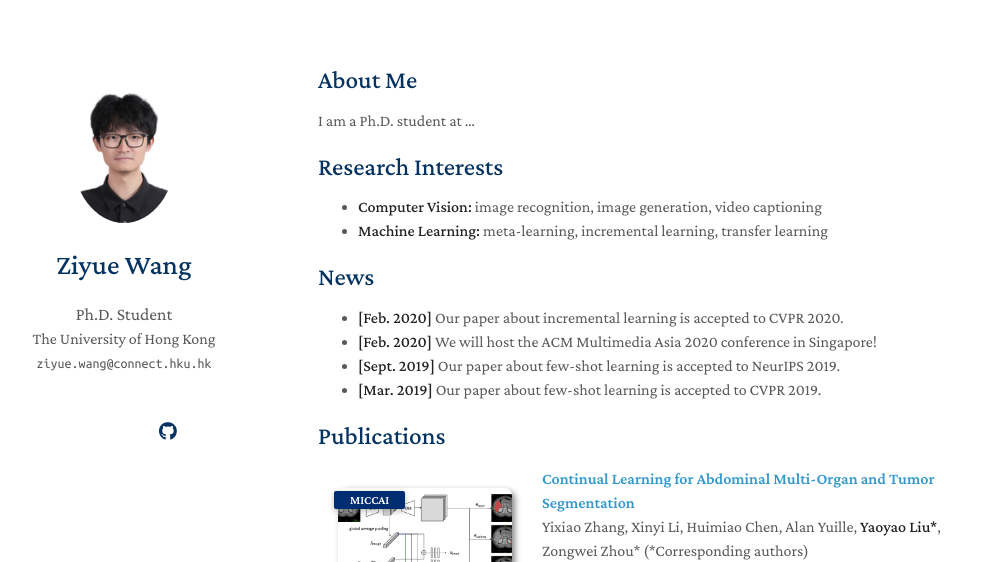
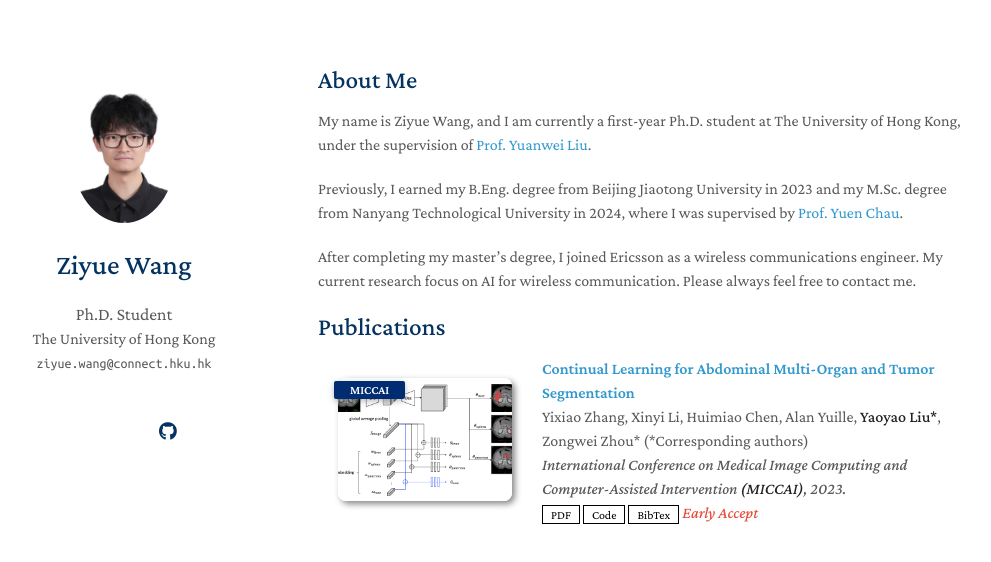
Before and after one commit to ziyue28/ziyue28.github.io, a Jekyll site: the page built from index.md, in a window 1280 px wide and 1216 px high, cut to the strip 0-562 px from the top of the window. Shown: the whole strip, without its empty margins (152-1143 px from the left). Built offline with Jekyll 4.4.1, drawn with Linux system fonts in a browser that asks for light colours; a style sheet for code colours, icons or effects is not loaded; our own code applies the rules of GitHub Pages for plain Markdown files.

Commit message:
Update index.md

```diff
--- a/index.md
+++ b/index.md
@@ -4,19 +4,16 @@ layout: homepage
 
 ## About Me
 
-I am a Ph.D. student at ...
+My name is Ziyue Wang, and I am currently a first-year Ph.D. student at
+The University of Hong Kong, under the supervision of
+[Prof. Yuanwei Liu](https://web.ece.hku.hk/~yuanwei/).
 
-## Research Interests
+Previously, I earned my B.Eng. degree from Beijing Jiaotong University
+in 2023 and my M.Sc. degree from Nanyang Technological University in
+2024, where I was supervised by
+[Prof. Yuen Chau](https://web.ece.hku.hk/~yuanwei/).
 
-- **Computer Vision:** image recognition, image generation, video captioning
-- **Machine Learning:** meta-learning, incremental learning, transfer learning
-
-## News
-
-- **[Feb. 2020]** Our paper about incremental learning is accepted to CVPR 2020.
-- **[Feb. 2020]** We will host the ACM Multimedia Asia 2020 conference in Singapore!
-- **[Sept. 2019]** Our paper about few-shot learning is accepted to NeurIPS 2019.
-- **[Mar. 2019]** Our paper about few-shot learning is accepted to CVPR 2019.
+After completing my master's degree, I joined Ericsson as a wireless communications engineer. My current research focus on AI for wireless communication. Please always feel free to contact me.
 
 {% include_relative _includes/publications.md %}
 
```
